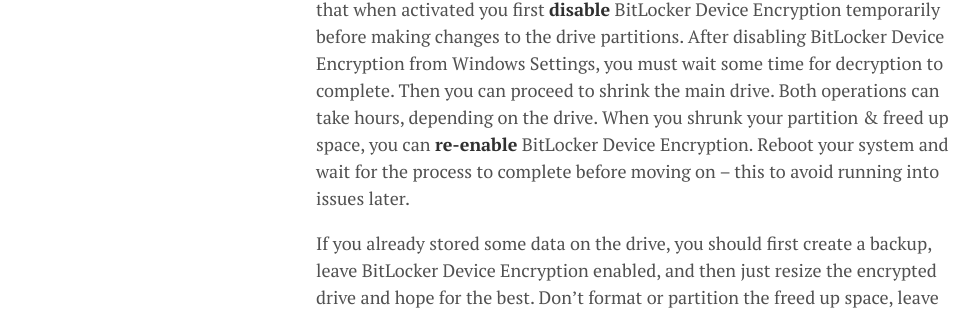
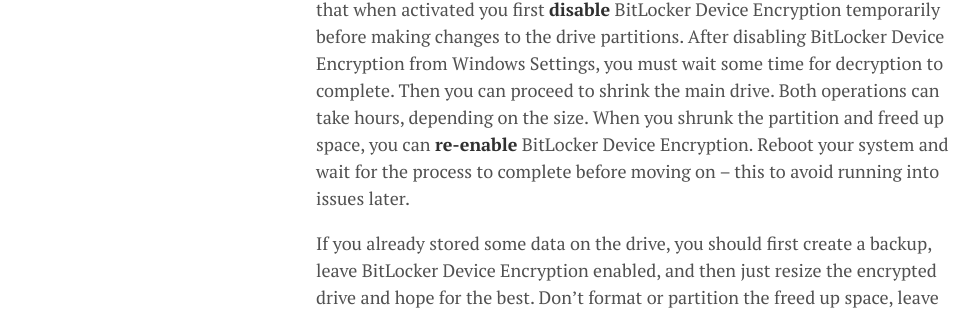
Before and after one commit to lgeurts/lgeurts.github.io, a Jekyll site: the page built from _posts/2019-03-19-dual-booting-windows-and-linux.md, in a window 1280 px wide and 900 px high, scrolled down 1753 px. Shown: the part 263-573 px from the top of the window, without its empty margins (0-979 px from the left). Built offline with Jekyll 4.4.1, drawn with Linux system fonts in a browser that asks for light colours; nearby versions of some CDN libraries; comment, search, counter and statistics services are not loaded.

Commit message:
Update 2019-03-19-dual-booting-windows-and-linux.md

```diff
--- a/_posts/2019-03-19-dual-booting-windows-and-linux.md
+++ b/_posts/2019-03-19-dual-booting-windows-and-linux.md
@@ -37,7 +37,7 @@
 You can resize and manage your partitions with the built-in Disk Management utility in Windows (search for *“Create and manage hard disk partitions”* in your Windows Search box or Cortana).
 
 If this is a new device that you’ve never stored personal data on, I recommend that when activated you first **disable** BitLocker Device Encryption temporarily before making changes to the drive partitions.
-After disabling BitLocker Device Encryption from Windows Settings, you must wait some time for decryption to complete. Then you can proceed to shrink the main drive. Both operations can take hours, depending on the drive. When you shrunk your partition & freed up space, you can **re-enable** BitLocker Device Encryption. Reboot your system and wait for the process to complete before moving on -- this to avoid running into issues later.
+After disabling BitLocker Device Encryption from Windows Settings, you must wait some time for decryption to complete. Then you can proceed to shrink the main drive. Both operations can take hours, depending on the size. When you shrunk the partition and freed up space, you can **re-enable** BitLocker Device Encryption. Reboot your system and wait for the process to complete before moving on -- this to avoid running into issues later.
 
 If you already stored some data on the drive, you should first create a backup, leave BitLocker Device Encryption enabled, and then just resize the encrypted drive and hope for the best. Don’t format or partition the freed up space, leave this to the Linux installer.
 
```
